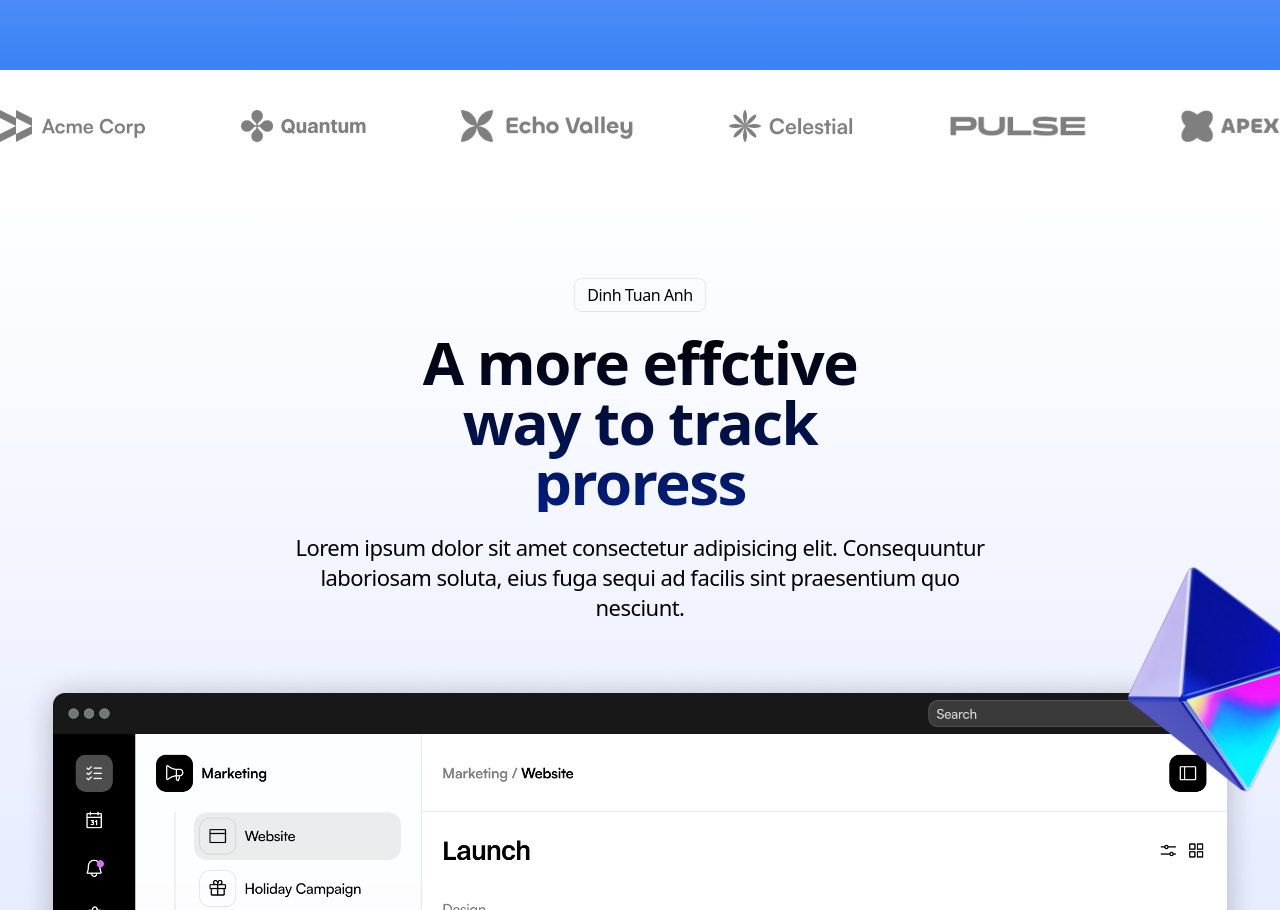
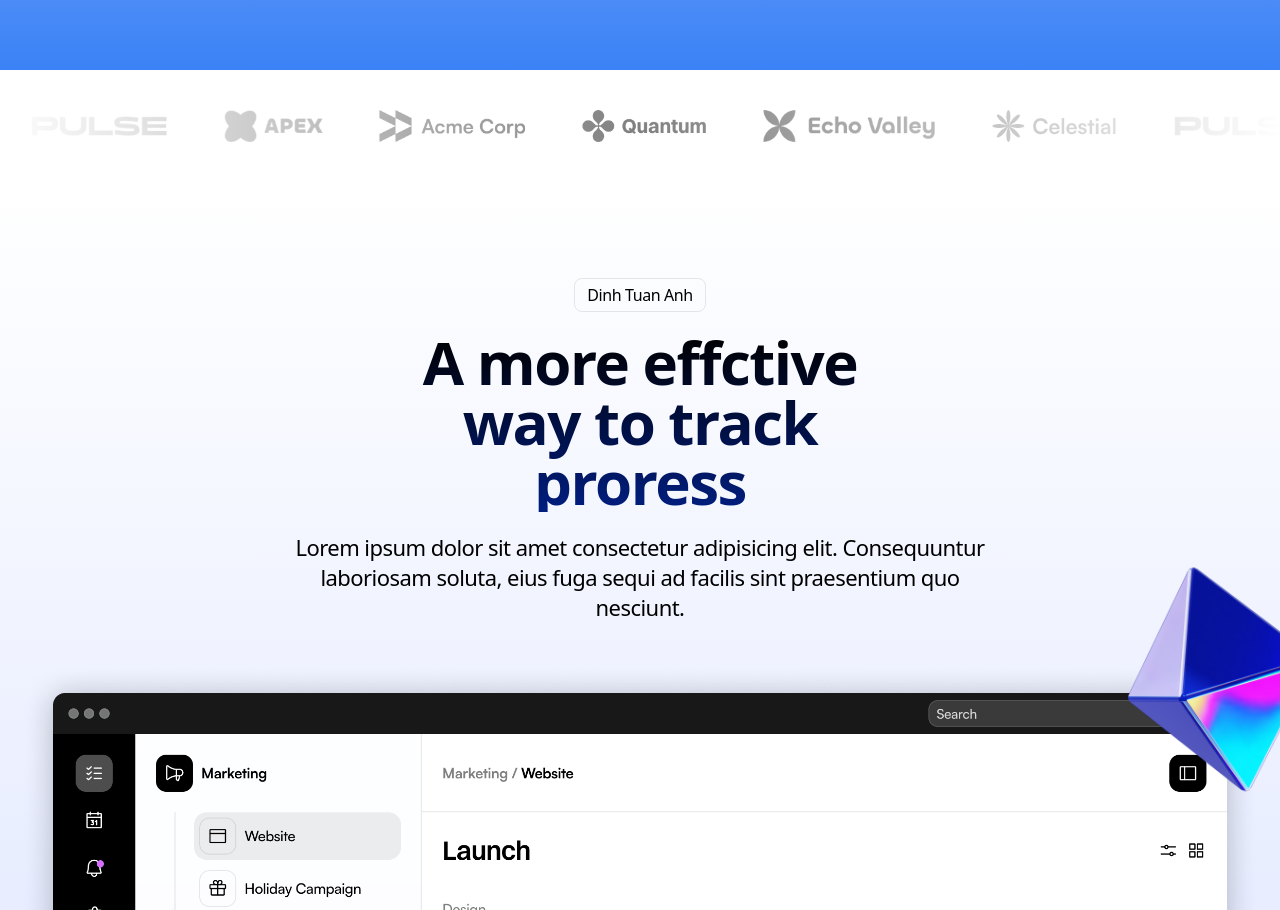
Before and after one commit to ATDevv/saas-landing-page, a Next.js app: page / in a window 1280 px wide. Shown: the part 854-1764 px from the top of the page. Built offline with nearby package versions, Linux system fonts and the light colour scheme.

Commit message:
logo animation

```diff
--- a/src/sections/LogoTicker.tsx
+++ b/src/sections/LogoTicker.tsx
@@ -1,3 +1,4 @@
+'use client'
 import acmeLogo from '@/assets/logo-acme.png'
 import quantumLogo from '@/assets/logo-quantum.png'
 import echoLogo from '@/assets/logo-echo.png'
@@ -5,12 +6,24 @@
 import pulseLogo from '@/assets/logo-pulse.png'
 import apexLogo from '@/assets/logo-apex.png'
 import Image from 'next/image'
+import { motion } from 'framer-motion'
 
 const LogoTicker = () => {
     return (
-        <div className='py-8 bg-white md:py-10'>
-            <div className="container mx-auto overflow-hidden">
-                <div className="flex gap-14 flex-none justify-between">
+        <div className="py-8 bg-white md:py-10">
+            <div className="container mx-auto flex overflow-hidden [mask-image:linear-gradient(to_right,transparent,black,transparent)]">
+                <motion.div
+                    className="flex gap-14 flex-none pr-14"
+                    animate={{
+                        translateX: '-50%',
+                    }}
+                    transition={{
+                        duration: 10,
+                        repeat: Infinity,
+                        repeatType: 'loop',
+                        ease: 'linear',
+                    }}
+                >
                     <Image
                         src={acmeLogo}
                         alt="Acme Logo"
@@ -41,7 +54,39 @@
                         alt="Apex Logo"
                         className="logo-ticker-img"
                     />
-                </div>
+
+                    {/* Second images for animation */}
+                    <Image
+                        src={acmeLogo}
+                        alt="Acme Logo"
+                        className="logo-ticker-img"
+                    />
+                    <Image
+                        src={quantumLogo}
+                        alt="Quantum Logo"
+                        className="logo-ticker-img"
+                    />
+                    <Image
+                        src={echoLogo}
+                        alt="Echo Logo"
+                        className="logo-ticker-img"
+                    />
+                    <Image
+                        src={calestialLogo}
+                        alt="Calestial Logo"
+                        className="logo-ticker-img"
+                    />
+                    <Image
+                        src={pulseLogo}
+                        alt="Pulse Logo"
+                        className="logo-ticker-img"
+                    />
+                    <Image
+                        src={apexLogo}
+                        alt="Apex Logo"
+                        className="logo-ticker-img"
+                    />
+                </motion.div>
             </div>
         </div>
     )
```
